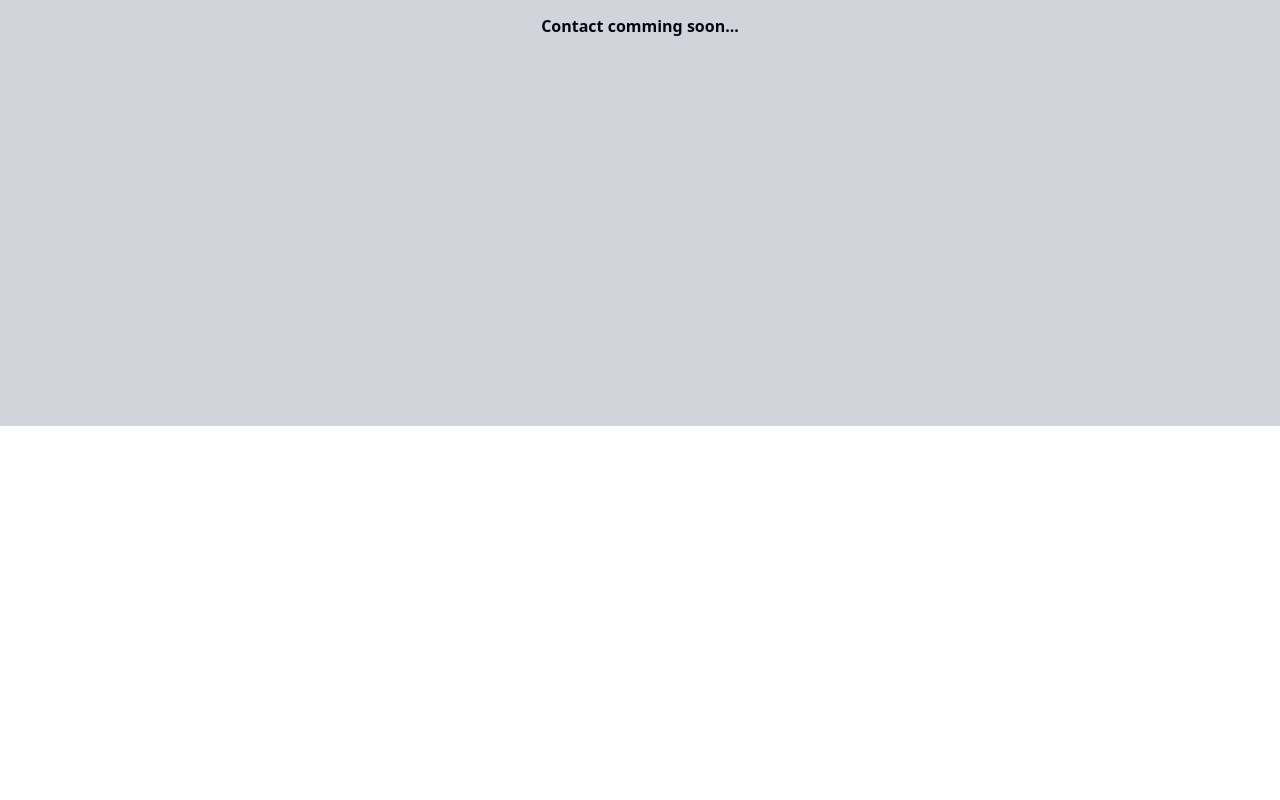
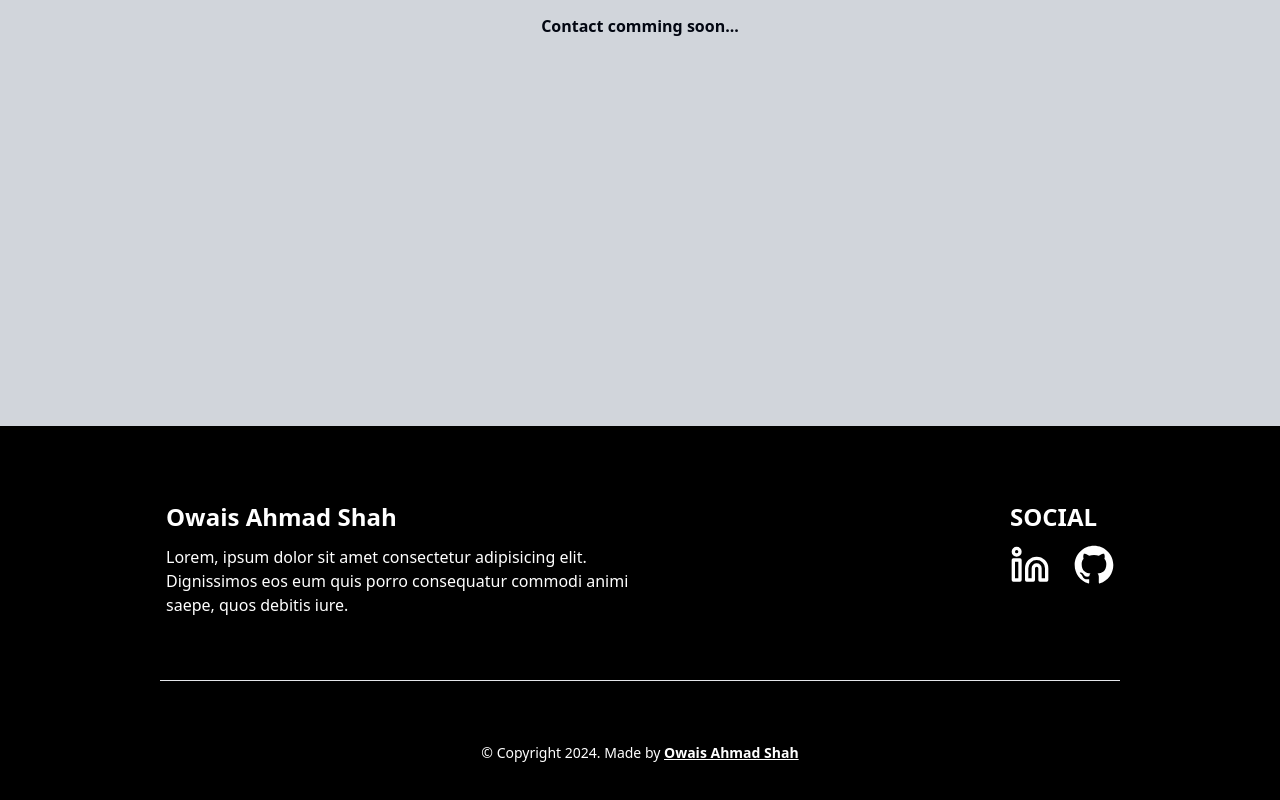
Before and after one commit to owaisahmadshah/portfolio-website, a React (Vite) app: page / in a window 1280 px wide. Shown: the part 2842-3642 px from the top of the page. Before the commit the page ends 3268 px from the top, so only its background shows below. Built offline with nearby package versions, Linux system fonts and the light colour scheme.

Commit message:
Added Footer

```diff
--- a/src/App.tsx
+++ b/src/App.tsx
@@ -3,15 +3,17 @@ import Navbar from "@/components/Navbar"
 import Projects from "@/components/Projects"
 import About from "@/components/About"
 import Contact from "@/components/Contact"
+import Footer from "./components/Footer"
 
 function App() {
   return (
     <>
-    <Navbar />
-    <Home />
-    <About />
-    <Projects />
-    <Contact />
+      <Navbar />
+      <Home />
+      <About />
+      <Projects />
+      <Contact />
+      <Footer />
     </>
   )
 }
--- /dev/null
+++ b/src/components/Footer.tsx
@@ -0,0 +1,27 @@
+import { GitHubLogoIcon } from "@radix-ui/react-icons"
+import { LinkedinIcon } from "lucide-react"
+import { Separator } from "./ui/separator"
+
+const Footer = () => {
+    return (
+        <footer className='bg-black text-white min-h-[50vh] flex flex-col'>
+            <div className="flex justify-around my-auto">
+                <div>
+                    <h1 className="text-2xl font-bold my-3">Owais Ahmad Shah</h1>
+                    <p className="w-[40vw] ">Lorem, ipsum dolor sit amet consectetur adipisicing elit. Dignissimos eos eum quis porro consequatur commodi animi saepe, quos debitis iure.</p>
+                </div>
+                <div className="flex flex-col">
+                    <h1 className="uppercase text-2xl font-bold my-3">Social</h1>
+                    <div className="flex gap-6">
+                        <LinkedinIcon className="h-10 w-10 cursor-pointer" />
+                        <GitHubLogoIcon className="h-10 w-10 cursor-pointer" />
+                    </div>
+                </div>
+            </div>
+            <Separator className="w-[75vw] mx-auto" />
+            <p className="mx-auto my-auto text-sm">© Copyright 2024. Made by <strong className="underline">Owais Ahmad Shah</strong></p>
+        </footer>
+    )
+}
+
+export default Footer
```
